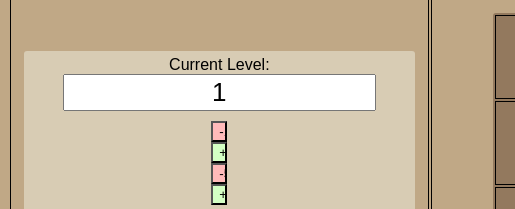
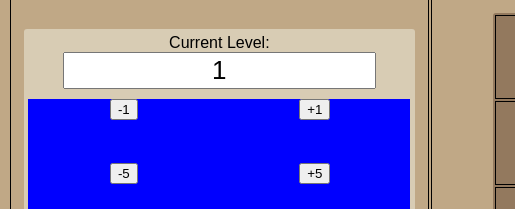
Before and after one commit to COOLJACKER/COOLJACKER.github.io, a plain HTML site: page index.html in a window 1280 px wide. Shown: the part 117-326 px from the top of the page, 0-515 px from the left. Drawn offline with Linux system fonts and the light colour scheme.

Commit message:
Update index.html

```diff
--- a/index.html
+++ b/index.html
@@ -32,7 +32,7 @@ $('#myform').submit(writeAllValues(){
         display:flex;
         flex-direction:column;
         justify-content: center;
-        align-items: center;
+
 
 
 
@@ -175,18 +175,11 @@ $('#myform').submit(writeAllValues(){
         padding:1%;
     }
 
-    .add, .sub{
-        width:50%;
-
+    .add, .sub {
+       width:50%;
+    }
 
 /*
-       width:6em;
-        height:3em;
-        font-size:1.2em;
-*/
-
-    }
-
     .add {
         background-color:#d3ffc4;
     }
@@ -194,6 +187,7 @@ $('#myform').submit(writeAllValues(){
     .sub {
         background-color:#ffbaba;
     }
+*/
 
 
 input[type='radio'] {
@@ -247,12 +241,12 @@ input[type='radio'] {
 
     }
 
-    #add/sub-table {
+    #addsub-table {
+        background-color: blue;
+        width:100%;
+        height:8em;
         display:flex;
-        flex-direction: row;
-        justify-content: center;
-        align-content: stretch;
-        background-color:red;
+        flex-wrap: wrap;
 
     }
 
@@ -296,12 +290,12 @@ Current Level: <input type="text" id="level" value="1">
     </form>
 
 
-<div id="add/sub-table">
+<div id="addsub-table">
 
-        <div><input type="button"  class="sub" value="-1" onclick="decreaseBy1(); writeAllValues()"></div>
-        <div><input type="button"  class="add" value="+1" onclick="increaseBy1(); writeAllValues()"></div>
-        <div><input type="button" class="sub" value="-5" onclick="decreaseBy5(); writeAllValues()"></div>
-        <div><input type="button" class="add" value="+5" onclick="increaseBy5(); writeAllValues()"></div>
+        <div class="sub"><input type="button" value="-1" onclick="decreaseBy1(); writeAllValues()"></div>
+        <div class="add"><input type="button" value="+1" onclick="increaseBy1(); writeAllValues()"></div>
+        <div class="sub"><input type="button" value="-5" onclick="decreaseBy5(); writeAllValues()"></div>
+        <div class="add"><input type="button" value="+5" onclick="increaseBy5(); writeAllValues()"></div>
 
 </div>
 
```
